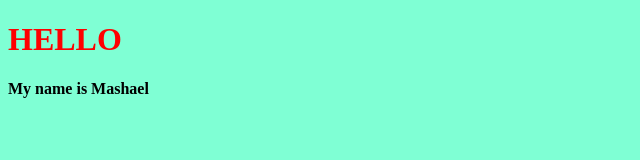
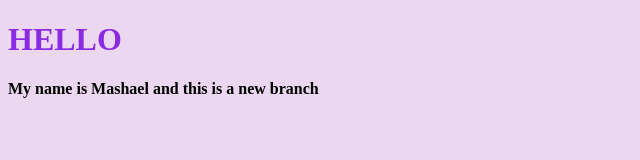
Before and after one commit to MashaelWaleed/testAr, a plain HTML site: page index.html in a window 1280 px wide. Shown: the whole page, without its empty margins (0-640 px from the left). Drawn offline with Linux system fonts and the light colour scheme.

Commit message:
changing style

```diff
--- a/index.html
+++ b/index.html
@@ -8,7 +8,7 @@
 </head>
 <body>
     <h1>HELLO</h1>
-    <h4>My name is Mashael</h4>
+    <h4>My name is Mashael and this is a new branch</h4>
    <script src= app.js></script>
 
 </body>
--- a/style.css
+++ b/style.css
@@ -1,5 +1,5 @@
 h1{
-    color:red
+    color:blueviolet
 }
 
-body{background-color:aquamarine};
+body{background-color:rgb(236, 215, 241)};
```
